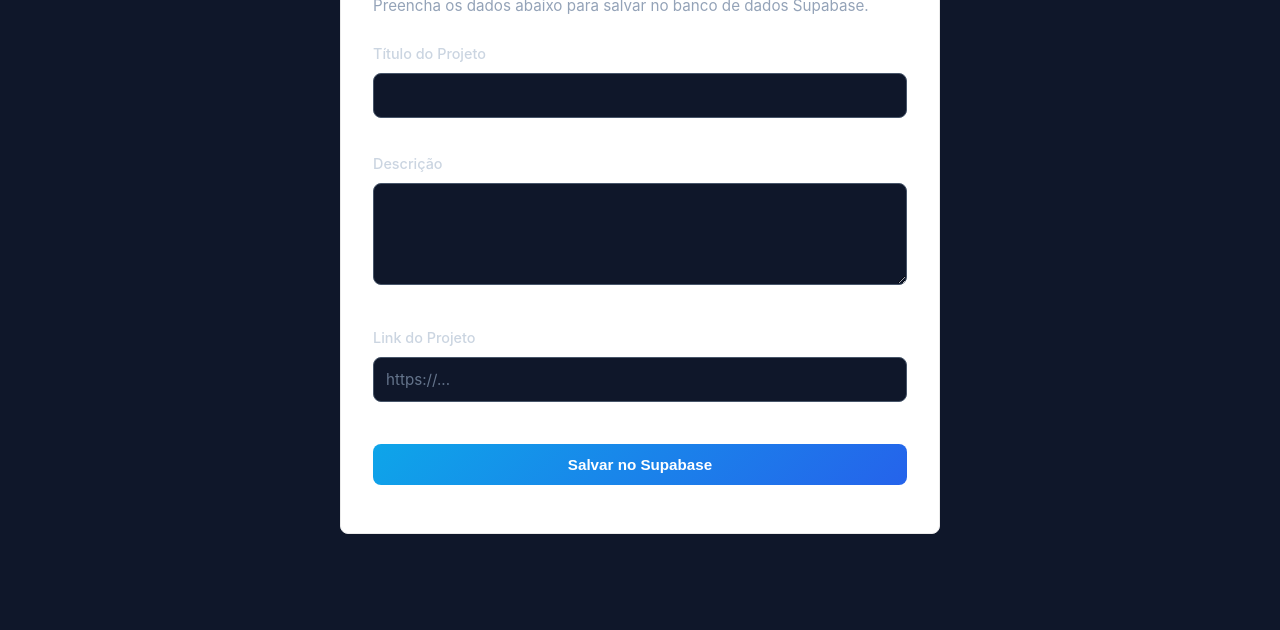
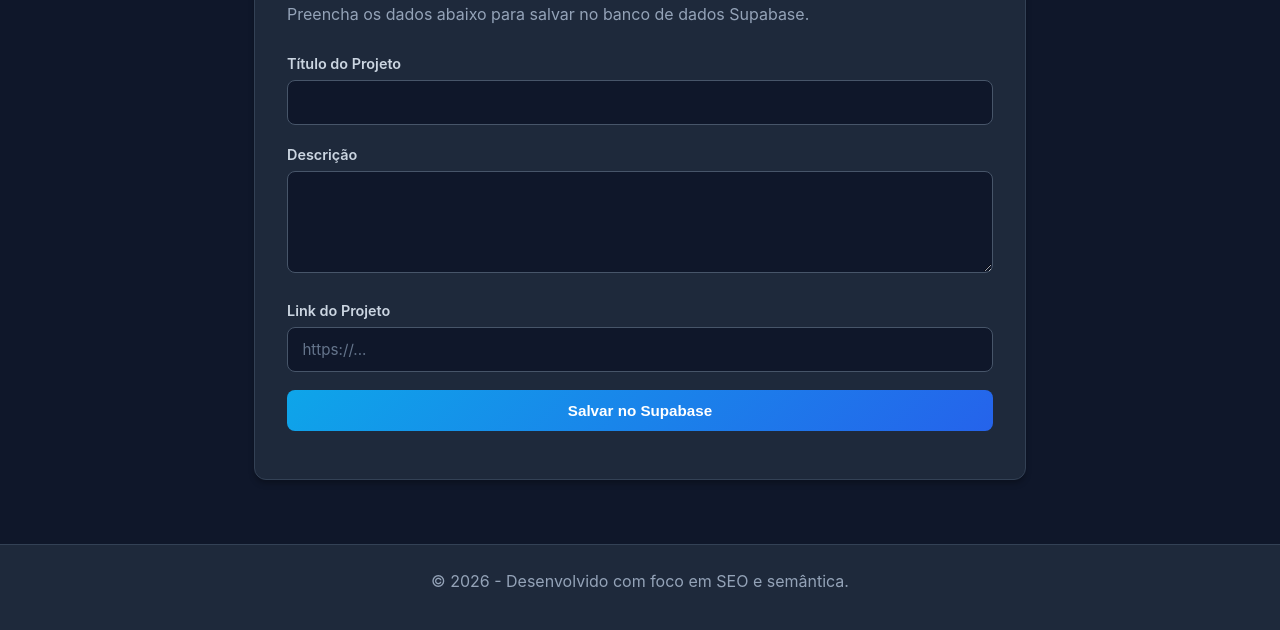
Before and after one commit to lalacristina033-dotcom/meuportfolio, a plain HTML site: page dashboard.html in a window 1280 px wide. Shown: the part 240-870 px from the top of the page. Before the commit the page ends 822 px from the top, so only its background shows below. Drawn offline with nearby package versions, Linux system fonts and the light colour scheme.

Commit message:
Update dashboard.html

```diff
--- a/dashboard.html
+++ b/dashboard.html
@@ -20,30 +20,34 @@
         </nav>
     </header>
 
-    <main style="max-width: 600px; margin: 3rem auto; padding: 2rem; background: #fff; border-radius: 8px; border: 1px solid #eaeaea;">
-        <h1>Cadastrar Novo Projeto</h1>
-        <p style="color: #666; margin-bottom: 1.5rem; font-size: 0.95rem;">Preencha os dados abaixo para salvar no banco de dados Supabase.</p>
+    <main>
+        <form id="projetoForm" class="card">
+            <h1>Cadastrar Novo Projeto</h1>
+            <p style="margin-bottom: 1.5rem;">Preencha os dados abaixo para salvar no banco de dados Supabase.</p>
 
-        <form id="projetoForm">
-            <div style="margin-bottom: 1rem;">
-                <label for="titulo" style="display: block; margin-bottom: 0.5rem; font-weight: 500;">Título do Projeto</label>
-                <input type="text" id="titulo" required style="width: 100%; padding: 0.75rem; border: 1px solid #ccc; border-radius: 4px;">
+            <div>
+                <label for="titulo">Título do Projeto</label>
+                <input type="text" id="titulo" required>
             </div>
 
-            <div style="margin-bottom: 1rem;">
-                <label for="descricao" style="display: block; margin-bottom: 0.5rem; font-weight: 500;">Descrição</label>
-                <textarea id="descricao" rows="4" required style="width: 100%; padding: 0.75rem; border: 1px solid #ccc; border-radius: 4px;"></textarea>
+            <div>
+                <label for="descricao">Descrição</label>
+                <textarea id="descricao" rows="4" required></textarea>
             </div>
 
-            <div style="margin-bottom: 1.5rem;">
-                <label for="link" style="display: block; margin-bottom: 0.5rem; font-weight: 500;">Link do Projeto</label>
-                <input type="url" id="link" placeholder="https://..." required style="width: 100%; padding: 0.75rem; border: 1px solid #ccc; border-radius: 4px;">
+            <div>
+                <label for="link">Link do Projeto</label>
+                <input type="url" id="link" placeholder="https://..." required>
             </div>
 
-            <button type="submit" class="btn" style="width: 100%; cursor: pointer; border: none;">Salvar no Supabase</button>
+            <button type="submit" class="btn" style="width: 100%;">Salvar no Supabase</button>
             <p id="statusMsg" style="margin-top: 1rem; text-align: center; font-weight: 500;"></p>
         </form>
     </main>
+
+    <footer>
+        <p>&copy; 2026 - Desenvolvido com foco em SEO e semântica.</p>
+    </footer>
 
     <script>
         const SUPABASE_URL = 'https://ffciozzntkkcedlgjnsv.supabase.co';
@@ -54,7 +58,7 @@
             e.preventDefault();
             const statusMsg = document.getElementById('statusMsg');
             statusMsg.textContent = "Salvando...";
-            statusMsg.style.color = "#555";
+            statusMsg.style.color = "#38bdf8";
 
             const titulo = document.getElementById('titulo').value;
             const descricao = document.getElementById('descricao').value;
@@ -69,7 +73,7 @@
                 statusMsg.style.color = "red";
             } else {
                 statusMsg.textContent = "Projeto salvo com sucesso no Supabase!";
-                statusMsg.style.color = "green";
+                statusMsg.style.color = "#34d399";
                 document.getElementById('projetoForm').reset();
             }
         });
```
